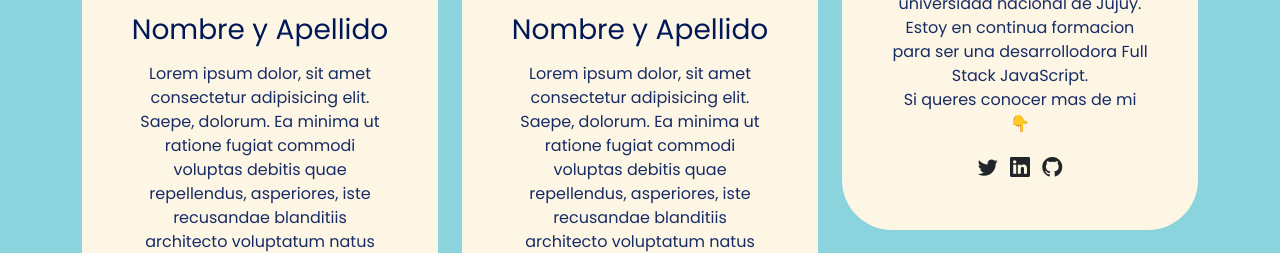
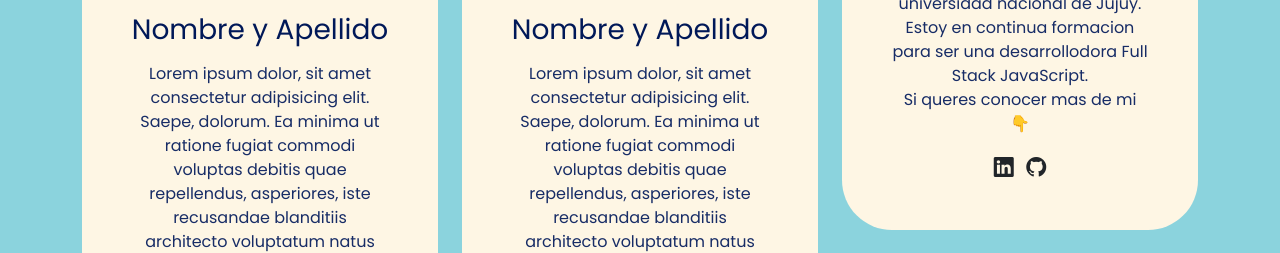
Before and after one commit to brendaveramendi/devtech-podcast-web-prueba, a plain HTML site: page index.html in a window 1280 px wide. Shown: the part 1486-1739 px from the top of the page. Drawn offline with nearby package versions, Linux system fonts and the light colour scheme.

Commit message:
Eliminando twitter

```diff
--- a/index.html
+++ b/index.html
@@ -139,7 +139,6 @@
                    Si queres conocer mas de mi <br>
                     &#128071
                 </p>
-                <a href="#"><i class="bi bi-twitter text-dark mx-1 lead"></i></a>
                 <a href="https://www.linkedin.com/in/brenda-veramendi-753540235"><i class="bi bi-linkedin text-dark mx-1 lead"></i></a>
                 <a href="https://github.com/brendaveramendi"><i class="bi bi-github text-dark mx-1 lead"></i></a>
               </div>
```
